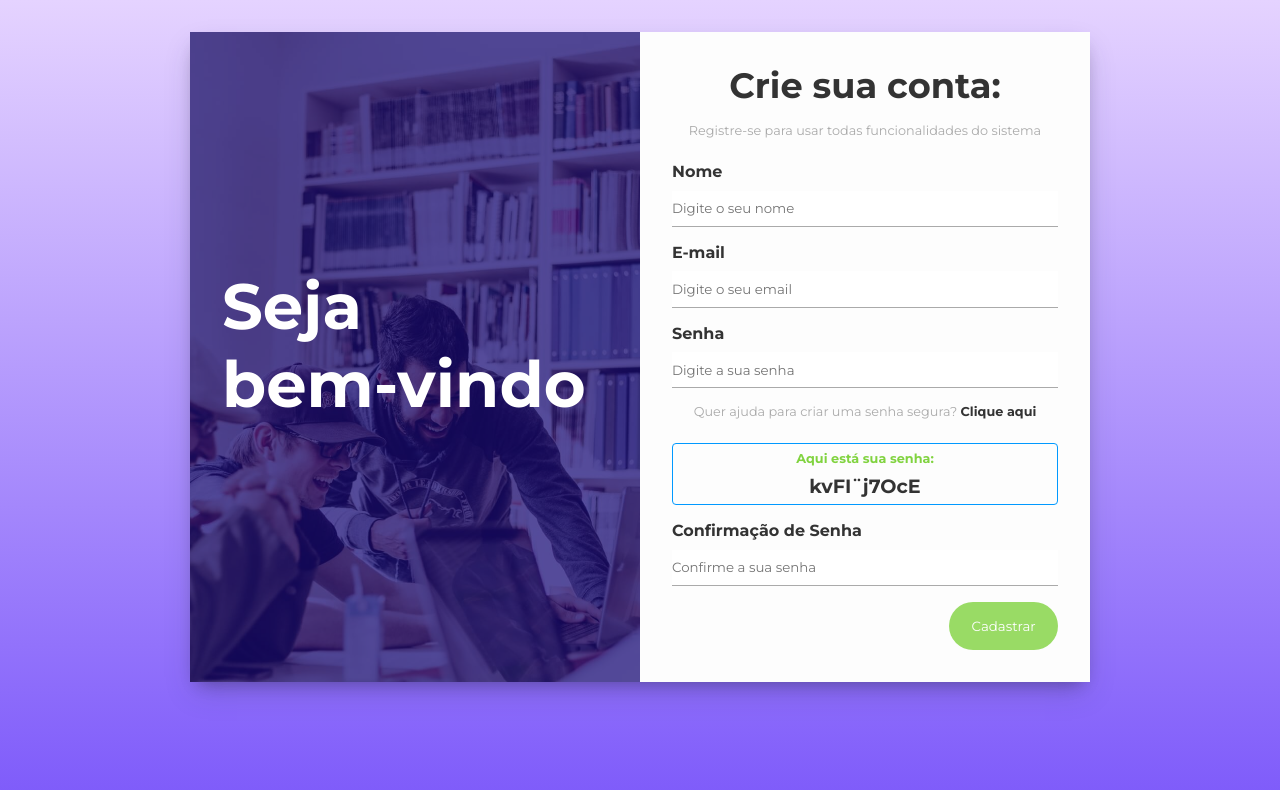
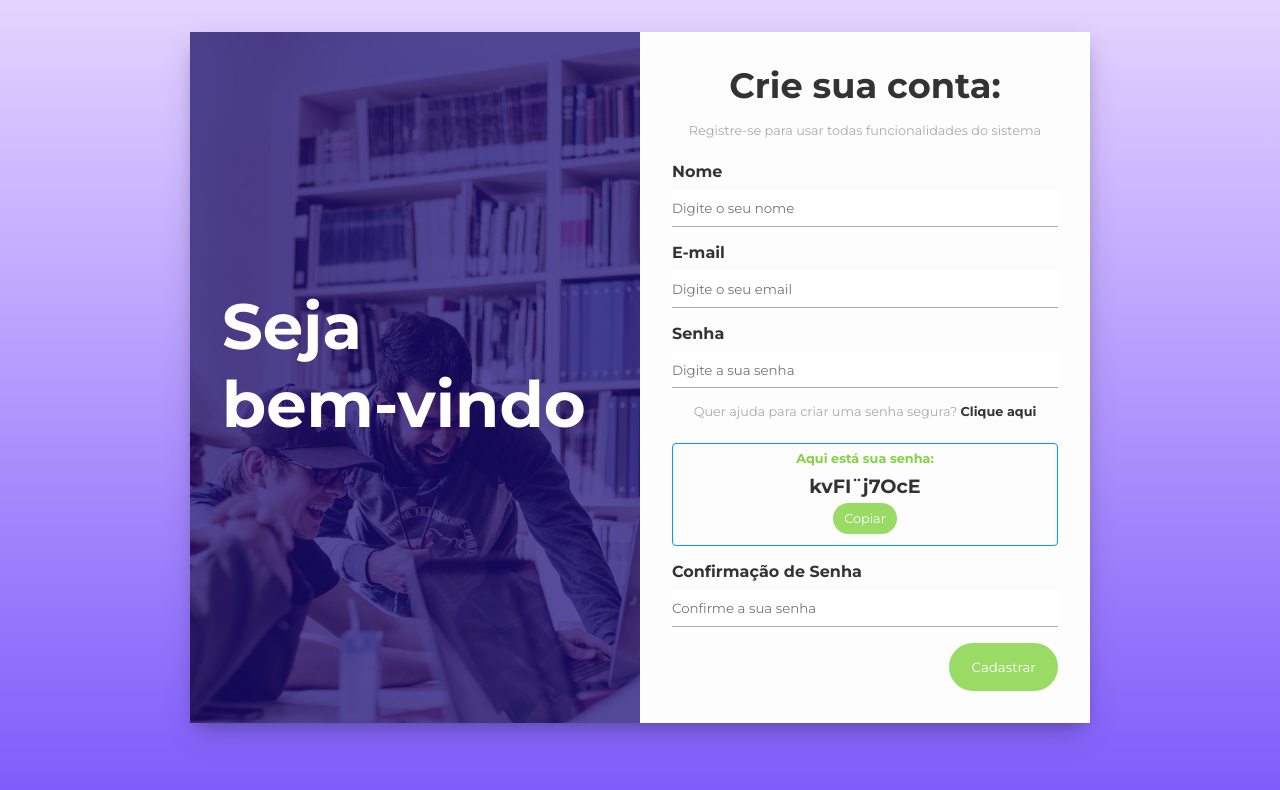
Before and after one commit to ryannvsci/password-generator, a plain HTML site: page index.html in a window 1280 px wide. Both pictures are taken after a click on the element "Clique aqui". Drawn offline with Linux system fonts and the light colour scheme.

Commit message:
Added a copy button

```diff
--- a/CSS/style.css
+++ b/CSS/style.css
@@ -136,3 +136,23 @@ input:focus {
     opacity: 1;
     font-weight: bolder;
 }
+
+#generated-password input {
+    background-color: #81d340;
+    color: #fff;
+    opacity: .8;
+    border: none;
+    border-radius: 2rem;
+    padding: 0.5rem 0.7rem;
+    max-width: 100px;
+    cursor: pointer;
+    align-self: flex-end;
+    transition: 0.2s;
+    font-size: 0.8rem;
+    margin: 5px;
+}
+
+#generated-password input:hover {
+    opacity: 1;
+    font-weight: bolder;
+}
--- a/JS/script.js
+++ b/JS/script.js
@@ -1,6 +1,7 @@
 //Elements Selection
 const generatePasswordButton = document.getElementById('generate-password');
 const generatePasswordElement = document.getElementById('generated-password');
+const copyButton = document.getElementById('execCopy')
 
 //Functions
 const getLowerCaseLetter = () => {
@@ -48,6 +49,11 @@ const generatePassword = (getLowerCaseLetter, getUpperCaseLetter, getNumber, get
 
 };
 
+function execCopy() {
+    document.getElementById("pass").select();
+    document.execCommand("copy")
+}
+
 //Events
 generatePasswordButton.addEventListener("click", () => {
     generatePassword(getLowerCaseLetter, getUpperCaseLetter, getNumber, getSymbols)
--- a/index.html
+++ b/index.html
@@ -52,7 +52,11 @@
             </p>
             <div id="generated-password">
                 <p>Aqui está sua senha:</p>
-                <h4></h4>
+                <h4 id="pass"></h4>
+                <input
+                    id="execCopy"
+                    type="button"
+                    value="Copiar" />
             </div>
             <div class="form-control">
                 <label for="confirmpassword">Confirmação de Senha</label>
```
